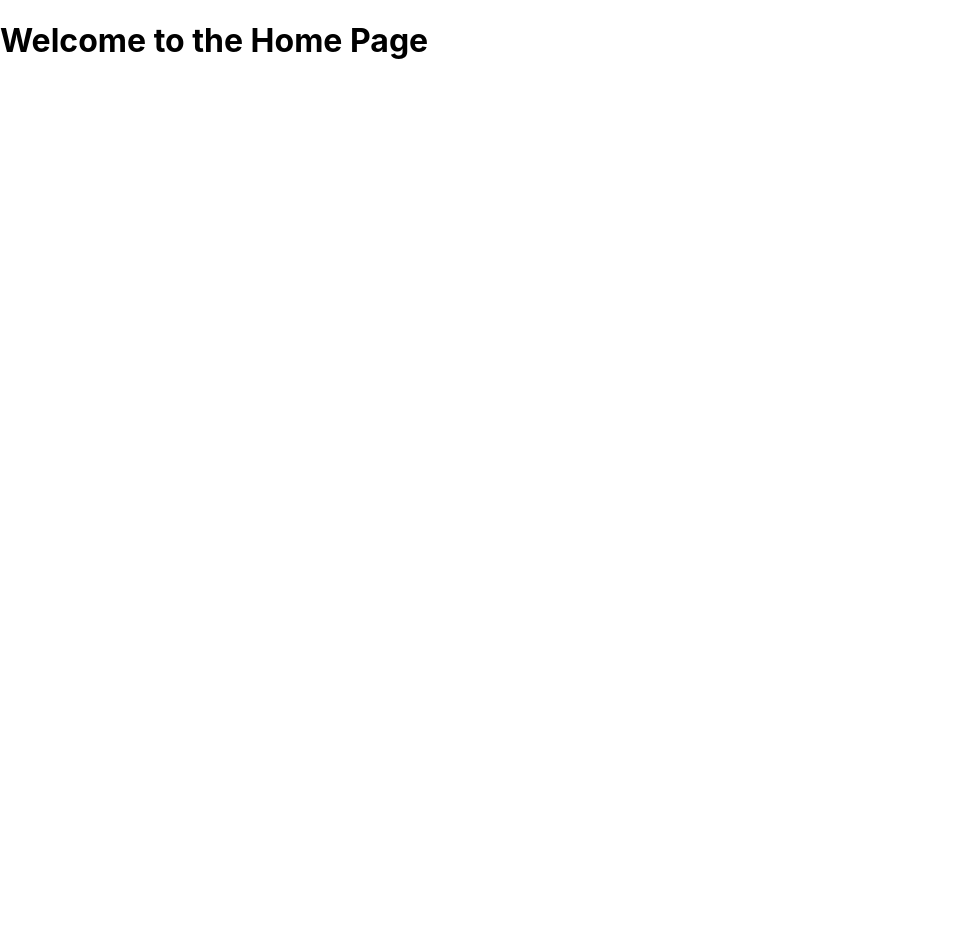
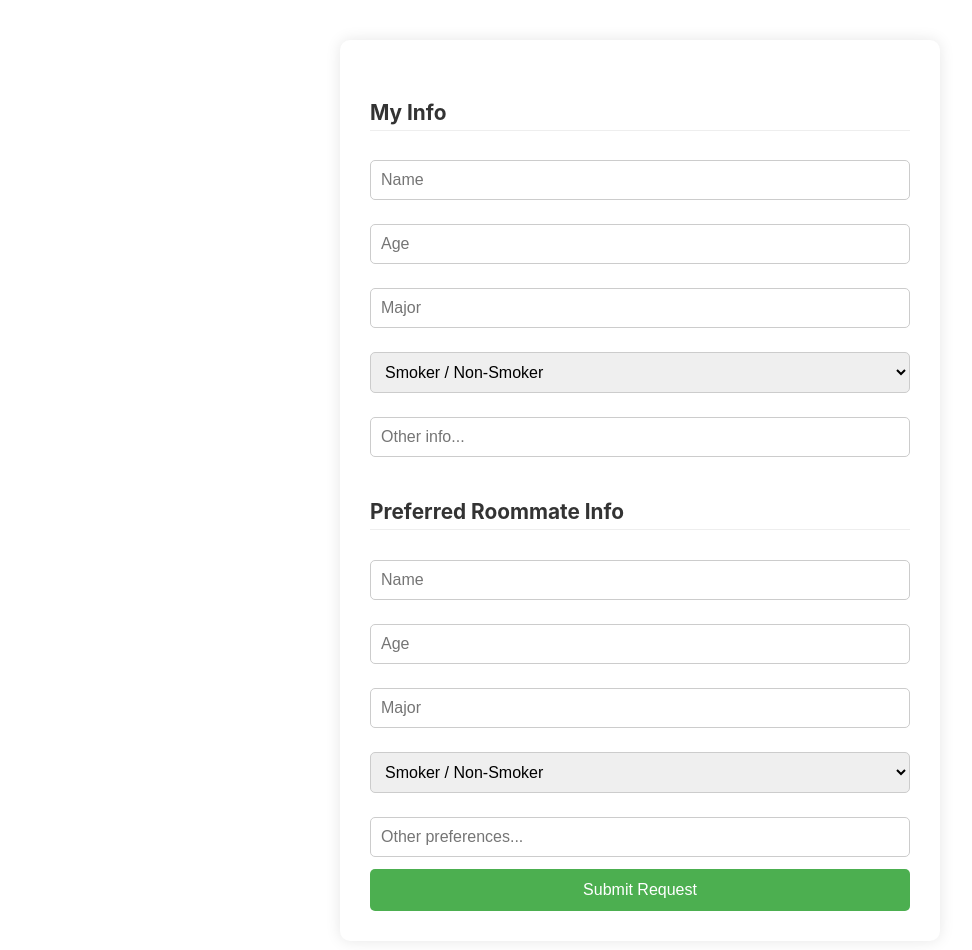
Before and after one commit to Mo7j/SWE363-project, a React (Create React App) app: page / in a window 1280 px wide. Shown: the top 950 px of the page, without its empty margins (0-972 px from the left). Before the commit the page ends 800 px from the top, so only its background shows below. Built offline with nearby package versions, Linux system fonts and the light colour scheme.

Commit message:
Update App.js

```diff
--- a/src/App.js
+++ b/src/App.js
@@ -1,4 +1,7 @@
+import React from "react";
 import { BrowserRouter as Router, Routes, Route } from "react-router-dom";
+import RoommateRequestForm from "./pages/RoommateRequestForm";
+import UniversityRedirect from "./pages/UniversityRedirect";
 import Home from "./pages/Home";
 import NotFound from "./pages/NotFound";
 
@@ -6,6 +9,8 @@ function App() {
   return (
     <Router>
       <Routes>
+        <Route path="/" element={<RoommateRequestForm />} />
+        <Route path="/university" element={<UniversityRedirect />} />
         <Route path="/" element={<Home />} />
         <Route path="*" element={<NotFound />} />
       </Routes>
```
